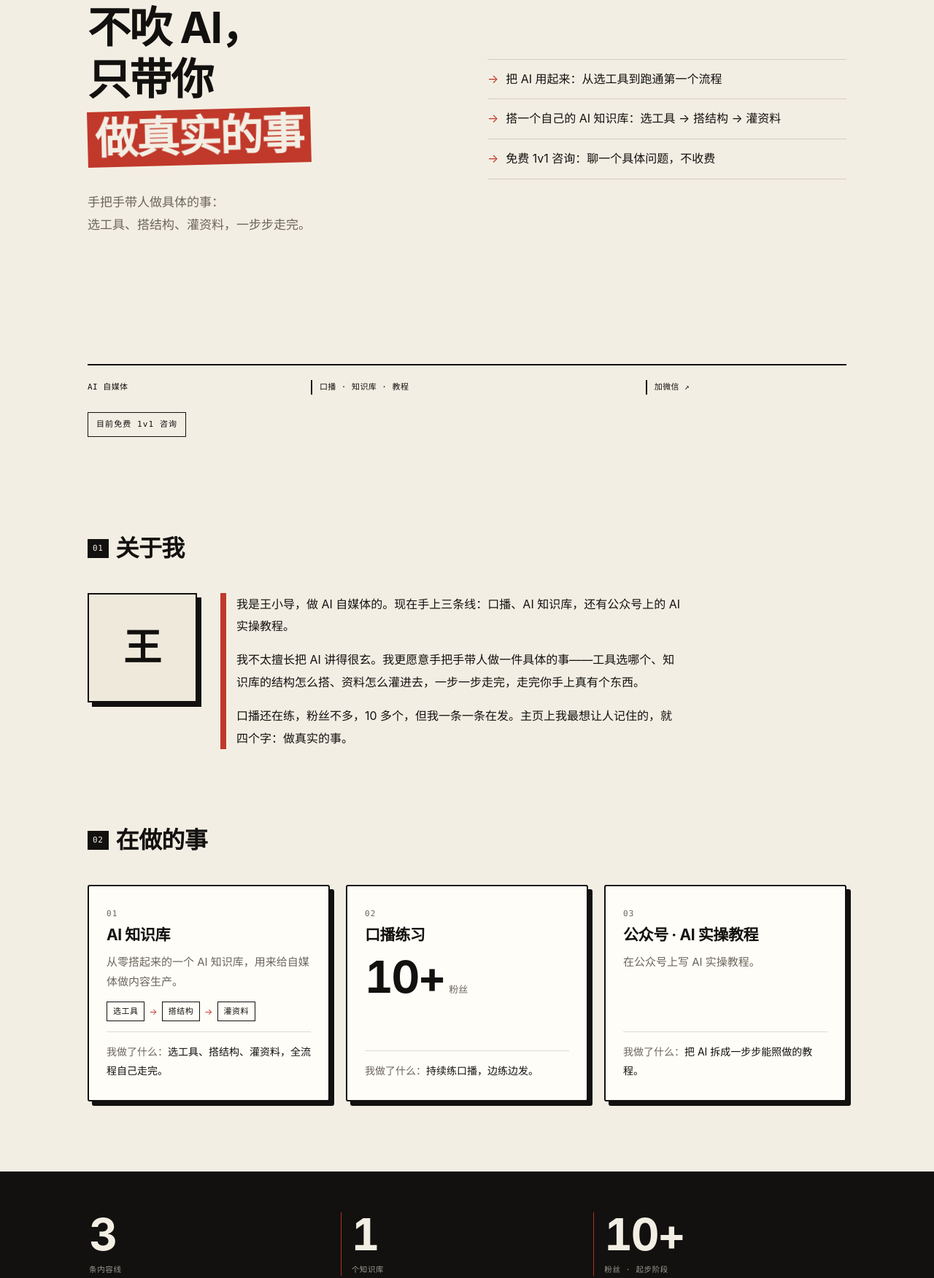
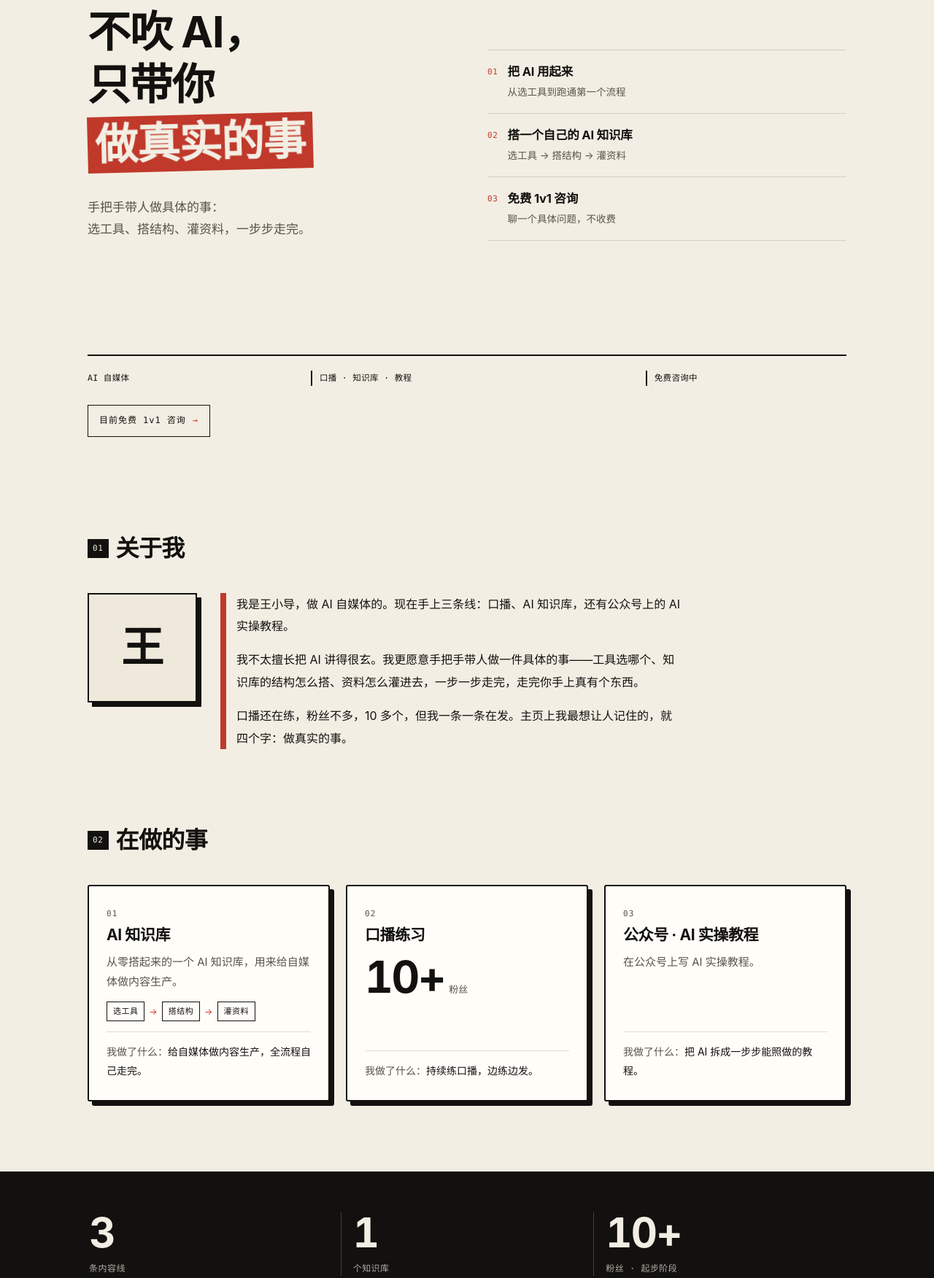
Before and after one commit to makeagreatcoup/xiaodaoai-homepage, a plain HTML site: page index.html in a window 1280 px wide. Shown: the part 173-1925 px from the top of the page at 73% size. Drawn offline with Linux system fonts and the light colour scheme.

Commit message:
UI 复审：首屏重排、行动点加强、咨询块与数字带修整
- 首屏清单改为编号两行式，标题与条目字号上调，中段空洞 145→75px
- 桌面左右两栏底部对齐，收成一个闭合版块
- 「目前免费 1v1 咨询」由图章改为 44px 高可点链接，hover 反色
- 咨询块收成单列，按钮加大到 54px 高，右下加署名水印填补空白
- 数字带标签 10.5→12px，分隔线改纸色，比例不再失衡
- 灰字 #6B665C → #57534B，小字 11→12px，整页不再发灰
- 同步更新 README 首屏截图

```diff
--- a/index.html
+++ b/index.html
@@ -29,7 +29,7 @@
     --card:#FFFDF8;
     --ink:#12110F;
     --red:#C0392B;
-    --gray:#6B665C;
+    --gray:#57534B;
     --line:rgba(18,17,15,.14);
     --sans:-apple-system,BlinkMacSystemFont,"PingFang SC","HarmonyOS Sans SC","MiSans","Noto Sans SC","Microsoft YaHei",sans-serif;
     --mono:ui-monospace,"SF Mono",Menlo,Consolas,"PingFang SC",monospace;
@@ -65,7 +65,7 @@
     gap:12px;height:48px;border-bottom:1px solid var(--line);
   }
   .masthead .who{font-size:14px;white-space:nowrap}
-  .masthead .who span{color:#8A8478;margin:0 8px}
+  .masthead .who span{color:#7A7468;margin:0 8px}
   .masthead .wx{
     font-size:13px;border-bottom:1.5px solid var(--red);
     padding-bottom:1px;white-space:nowrap;
@@ -92,8 +92,8 @@
   .hero-foot{animation-delay:.52s}
 
   h1{
-    font-size:clamp(28px,8.5vw,48px);
-    font-weight:700;line-height:1.2;letter-spacing:-.03em;
+    font-size:clamp(31px,9.2vw,50px);
+    font-weight:700;line-height:1.22;letter-spacing:-.02em;
   }
   .sticker{
     display:inline-block;background:var(--red);color:var(--paper);
@@ -105,27 +105,37 @@
     from{transform:rotate(6deg) scale(.92);opacity:0}
     to{transform:rotate(-1.5deg) scale(1);opacity:1}
   }
-  .lede{margin-top:24px;font-size:15px;color:var(--gray);max-width:30em}
+  .lede{margin-top:22px;font-size:15.5px;line-height:1.75;color:var(--gray);max-width:30em}
   .nb{white-space:nowrap}
-  .can{list-style:none;margin-top:28px;border-top:1px solid var(--line);max-width:34em}
+  .can{list-style:none;margin-top:30px;border-top:1px solid var(--line);max-width:34em}
   .can li{
-    display:flex;gap:10px;padding:11px 0;
-    border-bottom:1px solid var(--line);font-size:15px;line-height:1.6;
+    display:flex;gap:13px;padding:14px 0;
+    border-bottom:1px solid var(--line);line-height:1.45;
   }
-  .can li i{color:var(--red);font-style:normal;flex:none}
+  .can li .no{
+    font-family:var(--mono);font-size:11px;font-style:normal;letter-spacing:.06em;
+    color:var(--red);flex:none;padding-top:4px;
+  }
+  .can li b{display:block;font-size:15.5px;font-weight:700;letter-spacing:-.01em}
+  .can li .sub{display:block;font-size:13px;color:var(--gray);margin-top:4px;line-height:1.55}
 
-  .hero-foot{margin-top:auto;padding-top:40px}
+  .hero-foot{margin-top:auto;padding-top:32px}
   .rule{height:2px;background:var(--ink)}
   .strip{display:grid;grid-template-columns:1fr 1.5fr .9fr;margin-top:20px}
-  .strip div{font-family:var(--mono);font-size:11px;letter-spacing:.04em}
+  .strip div{font-family:var(--mono);font-size:11.5px;letter-spacing:.03em}
   .strip div + div{border-left:2px solid var(--ink);padding-left:10px}
   .strip div:first-child{padding-right:10px}
   .stamp{
-    display:inline-block;margin-top:24px;
-    border:1.5px solid var(--ink);padding:6px 11px;
-    font-family:var(--mono);font-size:11px;letter-spacing:.1em;
+    display:inline-flex;align-items:center;gap:9px;
+    margin-top:26px;min-height:44px;padding:0 15px;
+    border:1.5px solid var(--ink);
+    font-family:var(--mono);font-size:12px;letter-spacing:.08em;
+    transition:background .18s linear,color .18s linear;
     animation:stamp .4s .5s cubic-bezier(.16,1,.3,1) both;
   }
+  .stamp .arr{color:var(--red);transition:color .18s linear}
+  .stamp:hover,.stamp:focus-visible{background:var(--ink);color:var(--paper)}
+  .stamp:hover .arr,.stamp:focus-visible .arr{color:var(--paper)}
   @keyframes stamp{
     from{transform:scale(1.12);opacity:0;border-color:transparent}
     to{transform:scale(1);opacity:1;border-color:var(--ink)}
@@ -148,7 +158,7 @@
     border:2px solid var(--ink);box-shadow:4px 4px 0 var(--ink);
     background:#EFE9DC;position:relative;overflow:hidden;
     display:grid;place-items:center;
-    font-size:34px;font-weight:700;letter-spacing:0;
+    font-size:40px;font-weight:700;letter-spacing:0;
   }
   .avatar img{position:absolute;inset:0;width:100%;height:100%;object-fit:cover}
   .about-text{display:flex;gap:14px}
@@ -193,17 +203,17 @@
   }
   .band .inner{
     max-width:1120px;margin:0 auto;padding:0 var(--pad);
-    display:grid;grid-template-columns:repeat(3,1fr);
+    display:grid;grid-template-columns:1fr 1fr 1.24fr;
   }
   .band .cell{padding:0 2px;min-width:0}
-  .band .cell + .cell{border-left:1px solid rgba(192,57,43,.9);padding-left:14px}
+  .band .cell + .cell{border-left:1px solid rgba(243,238,227,.22);padding-left:16px}
   .band .n{
-    font-size:clamp(38px,10vw,60px);font-weight:700;line-height:1;
-    letter-spacing:-.04em;font-variant-numeric:tabular-nums;
+    font-size:clamp(40px,10.5vw,56px);font-weight:700;line-height:1;
+    letter-spacing:-.03em;font-variant-numeric:tabular-nums;
   }
   .band .l{
-    font-family:var(--mono);font-size:10.5px;letter-spacing:.06em;
-    color:rgba(243,238,227,.62);margin-top:10px;line-height:1.6;
+    font-family:var(--mono);font-size:12px;letter-spacing:.04em;
+    color:rgba(243,238,227,.7);margin-top:12px;line-height:1.6;
   }
 
   /* 咨询 */
@@ -226,15 +236,17 @@
     color:rgba(243,238,227,.9);max-width:30em;
   }
   .copy{
-    display:inline-flex;align-items:center;gap:8px;
+    display:inline-flex;align-items:center;justify-content:center;gap:8px;
     background:var(--ink);color:var(--paper);border:0;border-radius:2px;
-    padding:15px 26px;font-family:var(--sans);font-size:16px;cursor:pointer;
+    min-height:54px;padding:0 34px;font-family:var(--sans);font-size:16.5px;
+    cursor:pointer;
     transition:transform .1s linear,background .2s,color .2s;
   }
-  .act{margin-top:28px}
+  .act{margin-top:30px}
   .copy:active{transform:translateY(1px)}
   .copy.done{background:var(--paper);color:var(--ink)}
   .contact.shake{animation:shake .18s linear 1}
+  .contact .mark{display:none}
   @keyframes shake{
     0%,100%{transform:translate(0,0)}
     50%{transform:translate(1px,-1px)}
@@ -246,8 +258,8 @@
     max-width:1120px;margin:0 auto;
     padding:20px var(--pad) calc(20px + env(safe-area-inset-bottom));
     display:flex;justify-content:space-between;align-items:center;gap:12px;
-    font-family:var(--mono);font-size:11px;letter-spacing:.06em;
-    color:rgba(243,238,227,.72);
+    font-family:var(--mono);font-size:12px;letter-spacing:.05em;
+    color:rgba(243,238,227,.78);
   }
 
   @media (prefers-reduced-motion:no-preference){
@@ -278,26 +290,32 @@
     }
     h1{font-size:clamp(48px,4.6vw,68px)}
     .lede{font-size:17px;margin-top:32px;max-width:none}
-    .can{grid-column:2;grid-row:1 / span 2;align-self:center;margin-top:0;max-width:none}
-    .can li{font-size:16px;padding:14px 0}
-    .hero-foot{padding-top:56px}
+    .can{grid-column:2;grid-row:1 / span 2;align-self:end;margin-top:0;max-width:none}
+    .can li{padding:18px 0}
+    .can li b{font-size:16.5px}
+    .can li .sub{font-size:13.5px;margin-top:5px}
+    .hero-foot{padding-top:32px}
     .sec-head{margin-bottom:32px}
     .sec-head h2{font-size:32px}
     .about{grid-template-columns:150px 1fr;gap:32px;align-items:start}
-    .avatar{width:150px;height:150px;font-size:52px;box-shadow:6px 6px 0 var(--ink)}
+    .avatar{width:150px;height:150px;font-size:58px;box-shadow:6px 6px 0 var(--ink)}
     .about-text .bar{width:8px}
     .cards{grid-template-columns:repeat(3,1fr);gap:22px}
     .card:last-child{grid-column:auto}
     .card{padding:28px 24px}
     .about-text p{max-width:38em}
     .band{padding:56px 0}
-    .contact{padding:80px 0 72px}
-    .contact .inner{
-      display:grid;grid-template-columns:1fr auto;
-      align-items:end;column-gap:56px;
+    .band .inner{grid-template-columns:repeat(3,1fr)}
+    .contact{padding:88px 0 80px;position:relative;overflow:hidden}
+    .contact .note{max-width:32em}
+    .act{margin-top:34px;text-align:left}
+    .contact .mark{
+      display:block;
+      position:absolute;right:48px;bottom:18px;
+      font-size:clamp(80px,10vw,140px);font-weight:700;letter-spacing:-.05em;
+      line-height:1;color:rgba(243,238,227,.16);
+      pointer-events:none;user-select:none;
     }
-    .contact .note{max-width:34em}
-    .act{margin-top:0;text-align:right}
   }
 
   @media (prefers-reduced-motion:reduce){
@@ -321,9 +339,18 @@
     <p class="lede"><span class="nb">手把手带人做具体的事：</span><span class="nb">选工具、搭结构、灌资料，一步步走完。</span></p>
 
     <ul class="can">
-      <li><i>→</i><span><span class="nb">把 AI 用起来：</span><span class="nb">从选工具到跑通第一个流程</span></span></li>
-      <li><i>→</i><span><span class="nb">搭一个自己的 AI 知识库：</span><span class="nb">选工具 → 搭结构 → 灌资料</span></span></li>
-      <li><i>→</i><span><span class="nb">免费 1v1 咨询：</span><span class="nb">聊一个具体问题，不收费</span></span></li>
+      <li>
+        <i class="no">01</i>
+        <div><b>把 AI 用起来</b><span class="sub">从选工具到跑通第一个流程</span></div>
+      </li>
+      <li>
+        <i class="no">02</i>
+        <div><b>搭一个自己的 AI 知识库</b><span class="sub">选工具 → 搭结构 → 灌资料</span></div>
+      </li>
+      <li>
+        <i class="no">03</i>
+        <div><b>免费 1v1 咨询</b><span class="sub">聊一个具体问题，不收费</span></div>
+      </li>
     </ul>
   </div>
 
@@ -332,9 +359,9 @@
     <div class="strip">
       <div>AI 自媒体</div>
       <div>口播 · 知识库 · 教程</div>
-      <div>加微信 ↗</div>
+      <div>免费咨询中</div>
     </div>
-    <div class="stamp">目前免费 1v1 咨询</div>
+    <a class="stamp" href="#contact">目前免费 1v1 咨询<span class="arr">→</span></a>
   </div>
 </header>
 
@@ -368,7 +395,7 @@
         <div class="flow">
           <span>选工具</span><em>→</em><span>搭结构</span><em>→</em><span>灌资料</span>
         </div>
-        <p class="did"><b>我做了什么：</b>选工具、搭结构、灌资料，全流程自己走完。</p>
+        <p class="did"><b>我做了什么：</b>给自媒体做内容生产，全流程自己走完。</p>
       </article>
 
       <article class="card">
@@ -409,6 +436,7 @@
         <span id="copyText">复制微信号</span>
       </button>
     </div>
+    <div class="mark" aria-hidden="true">王小导</div>
   </div>
 </section>
 
```
Also changed, not shown: screenshots/desktop.png, screenshots/mobile.png.
